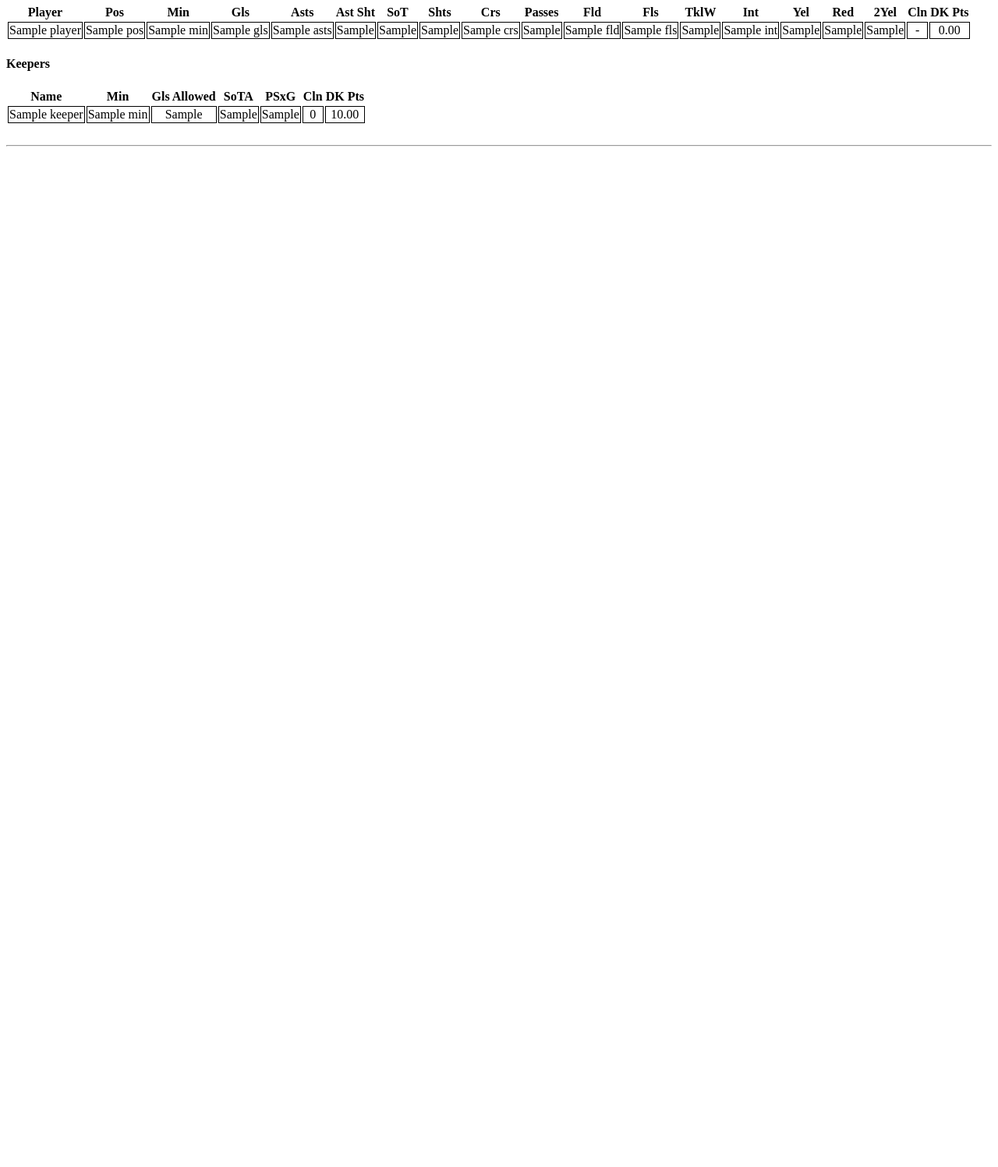
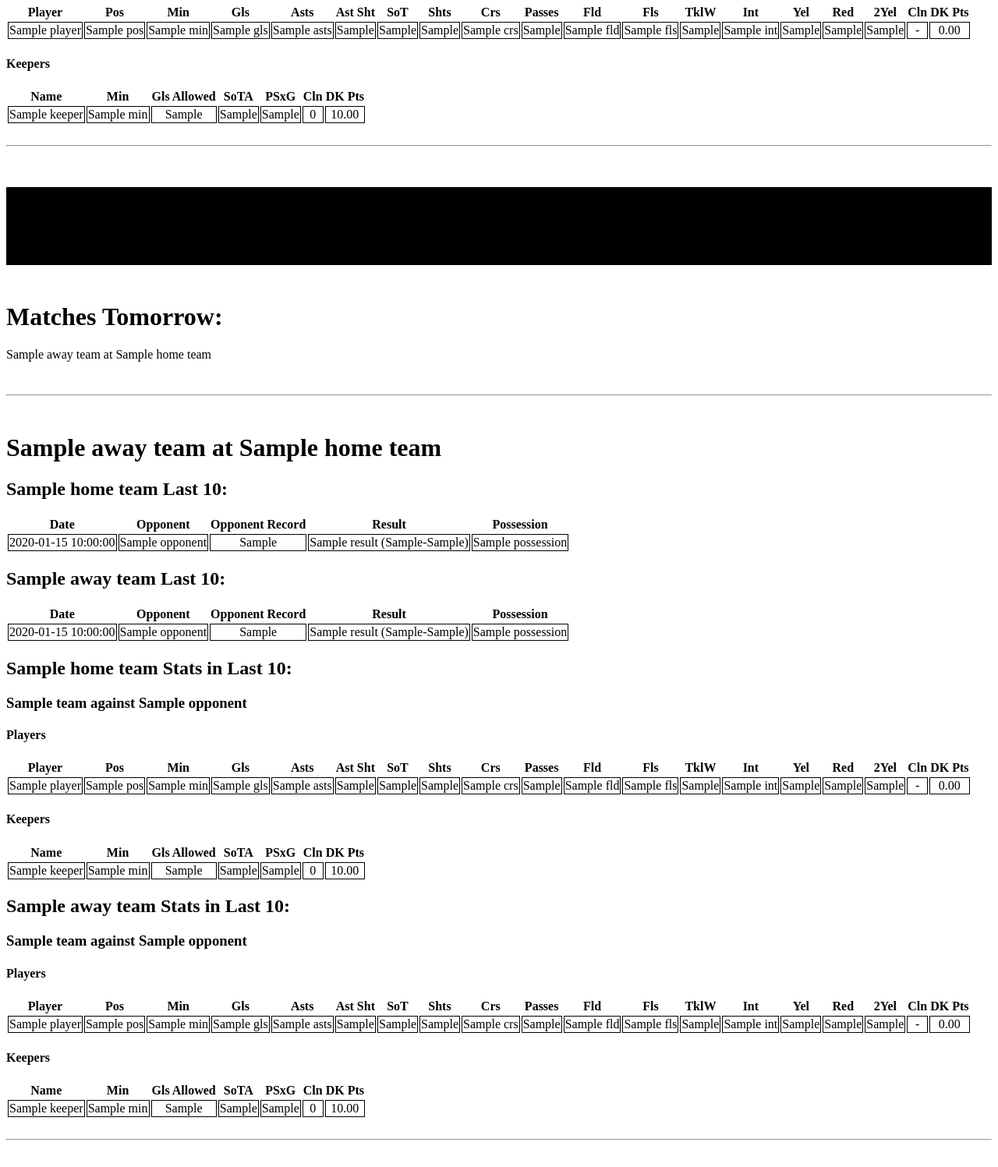
Before and after one commit to joshtombs/EPL_Parser, a Flask app: template templates/view_analysis.html in a window 1280 px wide. Shown: the part 909-2406 px from the top of the page at 78% size. Before the commit the page ends 1097 px from the top, so only its background shows below. Run offline with Flask 2, Linux system fonts and the light colour scheme; the template is opened without the code that fills it: most values are stand-ins (such as "Sample title", 1, 10 or a date in 2020).

Commit message:
Make view-analysis show today & tomorrows matches

```diff
--- a/main.py
+++ b/main.py
@@ -19,9 +19,9 @@ import datetime
 app = Flask(__name__)
 
 # Configure this environment variable via app.yaml
-CLOUD_STORAGE_BUCKET = os.environ['CLOUD_STORAGE_BUCKET']
+bucket_name = os.environ.get('CLOUD_STORAGE_BUCKET')
 
-analysis_file_name = "latest_analysis.json"
+analysis_file_names = ["todays_analysis.json", "tomorrows_analysis.json"]
 
 # Helper function to avoid calling methods on empty objects
 def ASSIGN_OR_RAISE(expr):
@@ -344,7 +344,6 @@ def store_match_json(match_json):
         print('Skipped storing json file because match is not valid')
         return
 
-    bucket_name = os.environ.get('CLOUD_STORAGE_BUCKET')
     file_name = get_match_filename(match_json['Date'], match_json['HomeStats']['Team'], match_json['AwayStats']['Team'])
 
     storage_client = storage.Client()
@@ -393,6 +392,63 @@ def extract_team_names_from_links(parent_el):
     away_name = away_team.replace('-', ' ').replace(' and ', ' & ')
 
     return [home_name, away_name]
+
+def get_matches_for_date(date, storage_client):
+    # Get past match data
+    blobs = storage_client.list_blobs(bucket_name)
+    url = "http://fbref.com/en/comps/9/schedule/Premier-League-Scores-and-Fixtures"
+
+    # First collect the site from the url
+    try:
+        page_content = asyncio.run(get_page(url))
+    except:
+        return "Error retrieving fixture content from URL"
+
+    # Then parse the HTML on the site
+    soup = BeautifulSoup(page_content, 'html.parser')
+    match_els = soup.find_all('td', {'csk': date})
+    matches = []
+    for match_el in match_els:
+        parent_el = match_el.parent
+        team_names = extract_team_names_from_links(parent_el)
+
+        match = {}
+        match['HomeTeam'] = {}
+        match['HomeTeam']['Name'] = team_names[0]
+        match['HomeTeam']['PastMatches'] = []
+        match['AwayTeam'] = {}
+        match['AwayTeam']['Name'] = team_names[1]
+        match['AwayTeam']['PastMatches'] = []
+        match['History'] = []
+
+        # TODO follow link to get match history b/t teams w/ a cutoff date
+
+        matches.append(match)
+
+    # Parse past matches for the teams
+    for blob in blobs:
+        for match in matches:
+            home_pattern = re.compile(r'.*(%s).*'%match['HomeTeam']['Name'].replace(' ', '_'))
+            away_pattern = re.compile(r'.*(%s).*'%match['AwayTeam']['Name'].replace(' ', '_'))
+            if home_pattern.match(blob.name) is not None:
+                match_json_str = blob.download_as_string()
+                match['HomeTeam']['PastMatches'].append(extract_one_match_team(json.loads(match_json_str), match['HomeTeam']['Name']))
+            if away_pattern.match(blob.name) is not None:
+                match_json_str = blob.download_as_string()
+                match['AwayTeam']['PastMatches'].append(extract_one_match_team(json.loads(match_json_str), match['AwayTeam']['Name']))
+
+    # Sort PastMatches by date in reverse order, and keep only 10 most recent
+    for match in matches:
+        match['HomeTeam']['PastMatches'] = sorted(
+            match['HomeTeam']['PastMatches'], key = lambda item: datetime.datetime.strptime(
+                item['Date'], '%A %B %d, %Y'), reverse=True)[0:10]
+        match['AwayTeam']['PastMatches'] = sorted(
+            match['AwayTeam']['PastMatches'], key = lambda item: datetime.datetime.strptime(
+                item['Date'], '%A %B %d, %Y'), reverse=True)[0:10]
+
+    # TODO: Get odds?
+
+    return matches
 
 @app.route("/")
 def hello_world():
@@ -447,7 +503,6 @@ def find_new_matches(force):
     match_tbody = ASSIGN_OR_RAISE(match_table.find('tbody'))
 
     # Setup cloud storage checking
-    bucket_name = os.environ.get('CLOUD_STORAGE_BUCKET')
     storage_client = storage.Client()
     try:
         bucket = storage_client.get_bucket(bucket_name)
@@ -519,7 +574,6 @@ def find_new_matches(force):
 @app.route("/storage", defaults={'filename': 'file1.json'})
 @app.route("/storage/<string:filename>")
 def see_storage(filename):
-    bucket_name = os.environ.get('CLOUD_STORAGE_BUCKET')
     storage_client = storage.Client()
     blobs = storage_client.list_blobs(bucket_name)
 
@@ -531,70 +585,12 @@ def see_storage(filename):
 
 @app.route("/run-analysis")
 def run_analysis():
-    # Get matches for today
+    # Get matches for today and tomorrow
     todays_date = datetime.datetime.today().strftime('%Y%m%d')
-    url = "http://fbref.com/en/comps/9/schedule/Premier-League-Scores-and-Fixtures"
-
-    # Get past match data
-    bucket_name = os.environ.get('CLOUD_STORAGE_BUCKET')
+    tomorrows_date = (datetime.datetime.today() + datetime.timedelta(days=1)).strftime('%Y%m%d')
     storage_client = storage.Client()
-    blobs = storage_client.list_blobs(bucket_name)
-
-    # First collect the site from the url
-    try:
-        page_content = asyncio.run(get_page(url))
-    except:
-        return "Error retrieving fixture content from URL"
-
-    # Then parse the HTML on the site
-    soup = BeautifulSoup(page_content, 'html.parser')
-
-    match_els = soup.find_all('td', {'csk': todays_date})
-    matches = []
-    for match_el in match_els:
-        parent_el = match_el.parent
-        team_names = extract_team_names_from_links(parent_el)
-
-        match = {}
-        match['HomeTeam'] = {}
-        match['HomeTeam']['Name'] = team_names[0]
-        match['HomeTeam']['PastMatches'] = []
-        match['AwayTeam'] = {}
-        match['AwayTeam']['Name'] = team_names[1]
-        match['AwayTeam']['PastMatches'] = []
-        match['History'] = []
-
-        # TODO follow link to get match history b/t teams w/ a cutoff date
-
-        matches.append(match)
-
-    # Parse past matches for the teams
-    for blob in blobs:
-        for match in matches:
-            home_pattern = re.compile(r'.*(%s).*'%match['HomeTeam']['Name'].replace(' ', '_'))
-            away_pattern = re.compile(r'.*(%s).*'%match['AwayTeam']['Name'].replace(' ', '_'))
-            if home_pattern.match(blob.name) is not None:
-                match_json_str = blob.download_as_string()
-                match['HomeTeam']['PastMatches'].append(extract_one_match_team(json.loads(match_json_str), match['HomeTeam']['Name']))
-            if away_pattern.match(blob.name) is not None:
-                match_json_str = blob.download_as_string()
-                match['AwayTeam']['PastMatches'].append(extract_one_match_team(json.loads(match_json_str), match['AwayTeam']['Name']))
-
-    # Sort PastMatches by date in reverse order, and keep only 10 most recent
-    for match in matches:
-        match['HomeTeam']['PastMatches'] = sorted(
-            match['HomeTeam']['PastMatches'], key = lambda item: datetime.datetime.strptime(
-                item['Date'], '%A %B %d, %Y'), reverse=True)[0:10]
-        match['AwayTeam']['PastMatches'] = sorted(
-            match['AwayTeam']['PastMatches'], key = lambda item: datetime.datetime.strptime(
-                item['Date'], '%A %B %d, %Y'), reverse=True)[0:10]
-
-    # TODO: Get odds?
-
-    # Add the matches to the analysis JSON object
-    todays_matches = []
-    for match in matches:
-        todays_matches.append(match)
+    todays_matches = get_matches_for_date(todays_date, storage_client)
+    tomorrows_matches = get_matches_for_date(tomorrows_date, storage_client)
 
     # Store analysis JSON in bucket
     try:
@@ -602,16 +598,22 @@ def run_analysis():
     except exceptions.NotFound:
         raise NameError("Bucket does not exist")
 
-    # Delete old file if it exists
-    blob = bucket.get_blob(analysis_file_name)
-    if blob is not None:
-        blob.delete()
+    # Delete old analysis files (if they exists)
+    for analysis_file_name in analysis_file_names:
+        blob = bucket.get_blob(analysis_file_name)
+        if blob is not None:
+            blob.delete()
 
-    # Create the new analysis file
+    # Create the new analysis files
     try:
-        blob = bucket.blob(analysis_file_name)
+        blob = bucket.blob(analysis_file_names[0])
         blob.upload_from_string(
-            data=json.dumps(matches),
+            data=json.dumps(todays_matches),
+            content_type='application/json'
+        )
+        blob = bucket.blob(analysis_file_names[1])
+        blob.upload_from_string(
+            data=json.dumps(tomorrows_matches),
             content_type='application/json'
         )
     except:
@@ -621,7 +623,6 @@ def run_analysis():
 
 @app.route("/view-analysis")
 def view_analysis():
-    bucket_name = os.environ.get('CLOUD_STORAGE_BUCKET')
     storage_client = storage.Client()
     try:
         bucket = storage_client.get_bucket(bucket_name)
@@ -630,17 +631,24 @@ def view_analysis():
 
     # Check for file in bucket
     try:
-        if not storage.Blob(bucket=bucket, name=analysis_file_name).exists(storage_client):
-            return "Latest anaylsis file does not exist"
+        if not storage.Blob(bucket=bucket, name=analysis_file_names[0]).exists(storage_client):
+            return "Todays anaylsis file does not exist"
+        if not storage.Blob(bucket=bucket, name=analysis_file_names[1]).exists(storage_client):
+            return "Tomorrows anaylsis file does not exist"
     except:
         raise NameError("Error checking if file exists")
 
-    blob = bucket.get_blob(analysis_file_name)
+    # Get todays analysis object
+    blob = bucket.get_blob(analysis_file_names[0])
     json_string = blob.download_as_string()
+    todays_matches = json.loads(json_string)
 
-    matches = json.loads(json_string)
+    # Get todays analysis object
+    blob = bucket.get_blob(analysis_file_names[1])
+    json_string = blob.download_as_string()
+    tomorrows_matches = json.loads(json_string)
 
-    return render_template('view_analysis.html', todays_matches=matches)
+    return render_template('view_analysis.html', todays_matches=todays_matches, tomorrows_matches=tomorrows_matches)
 
 if __name__ == "__main__":
     app.run(debug=True, host="0.0.0.0", port=int(os.environ.get("PORT", 8080)))
--- a/static/css/view_analysis.css
+++ b/static/css/view_analysis.css
@@ -2,3 +2,7 @@ table td {
     border: 1px solid black;
     text-align: center;
 }
+
+hr.day_divider {
+    border: 50px solid black;
+}
--- a/templates/view_analysis.html
+++ b/templates/view_analysis.html
@@ -27,4 +27,25 @@
     <br><hr><br>
 {% endfor %}
 
+<br><hr class="day_divider"><br>
+
+<h1>Matches Tomorrow:</h1>
+{% for match in tomorrows_matches %}
+    {{ daily_matchup_macro(match) }}
+{% endfor %}
+<br><hr><br>
+{% for match in tomorrows_matches %}
+    <h1>{{ match['AwayTeam']['Name'] }} at {{ match['HomeTeam']['Name'] }}</h1>
+    <h2> {{ match['HomeTeam']['Name'] }} Last 10:</h2>
+    {{ team_table_macro(match['HomeTeam']) }}
+    <h2> {{ match['AwayTeam']['Name'] }} Last 10:</h2>
+    {{ team_table_macro(match['AwayTeam']) }}
+    <h2>{{ match['HomeTeam']['Name'] }} Stats in Last 10:</h2>
+    {{ player_table_macro(match['HomeTeam']) }}
+    <h2>{{ match['AwayTeam']['Name'] }} Stats in Last 10:</h2>
+    {{ player_table_macro(match['AwayTeam']) }}
+
+    <br><hr><br>
+{% endfor %}
+
 {% endblock%}
```
